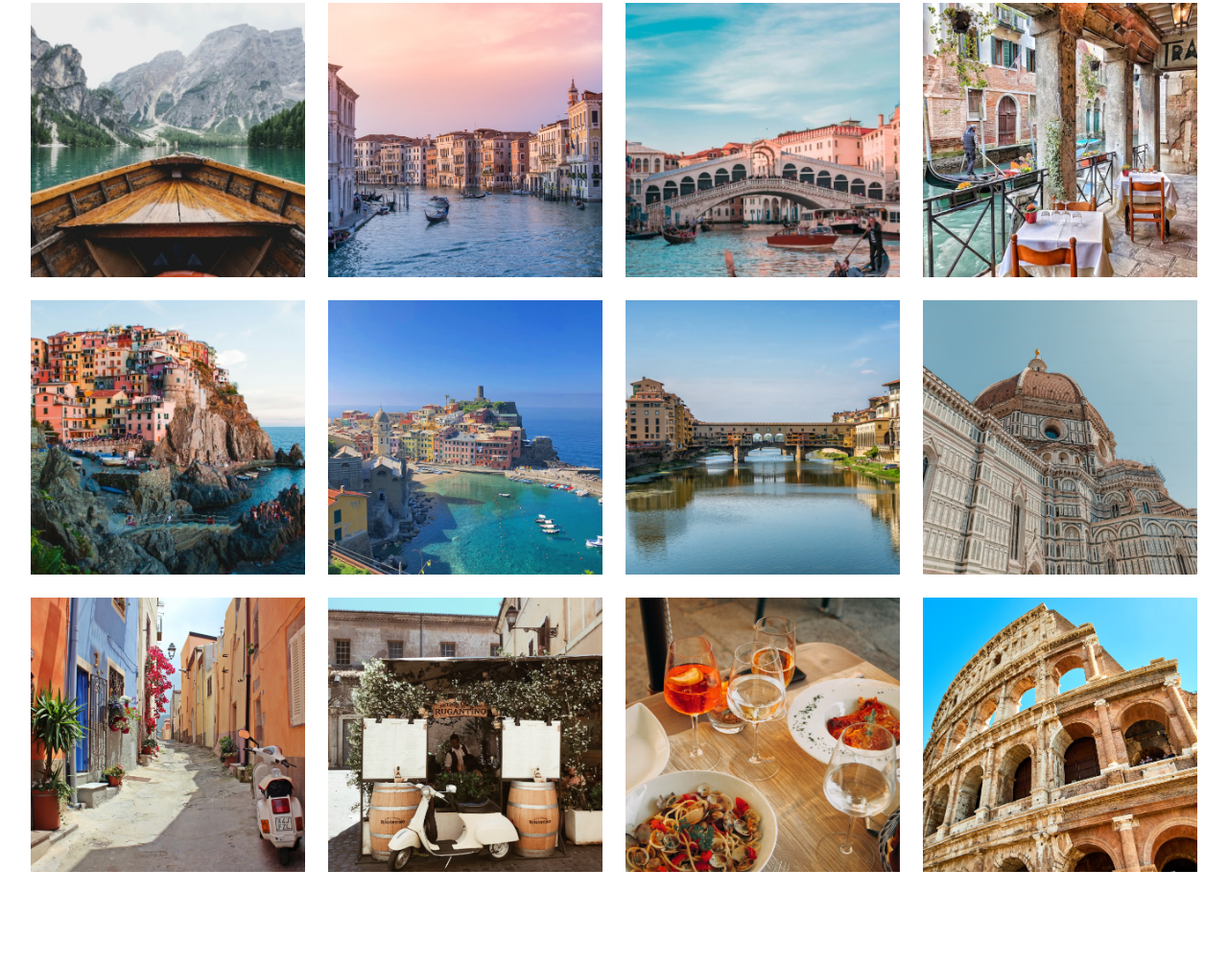
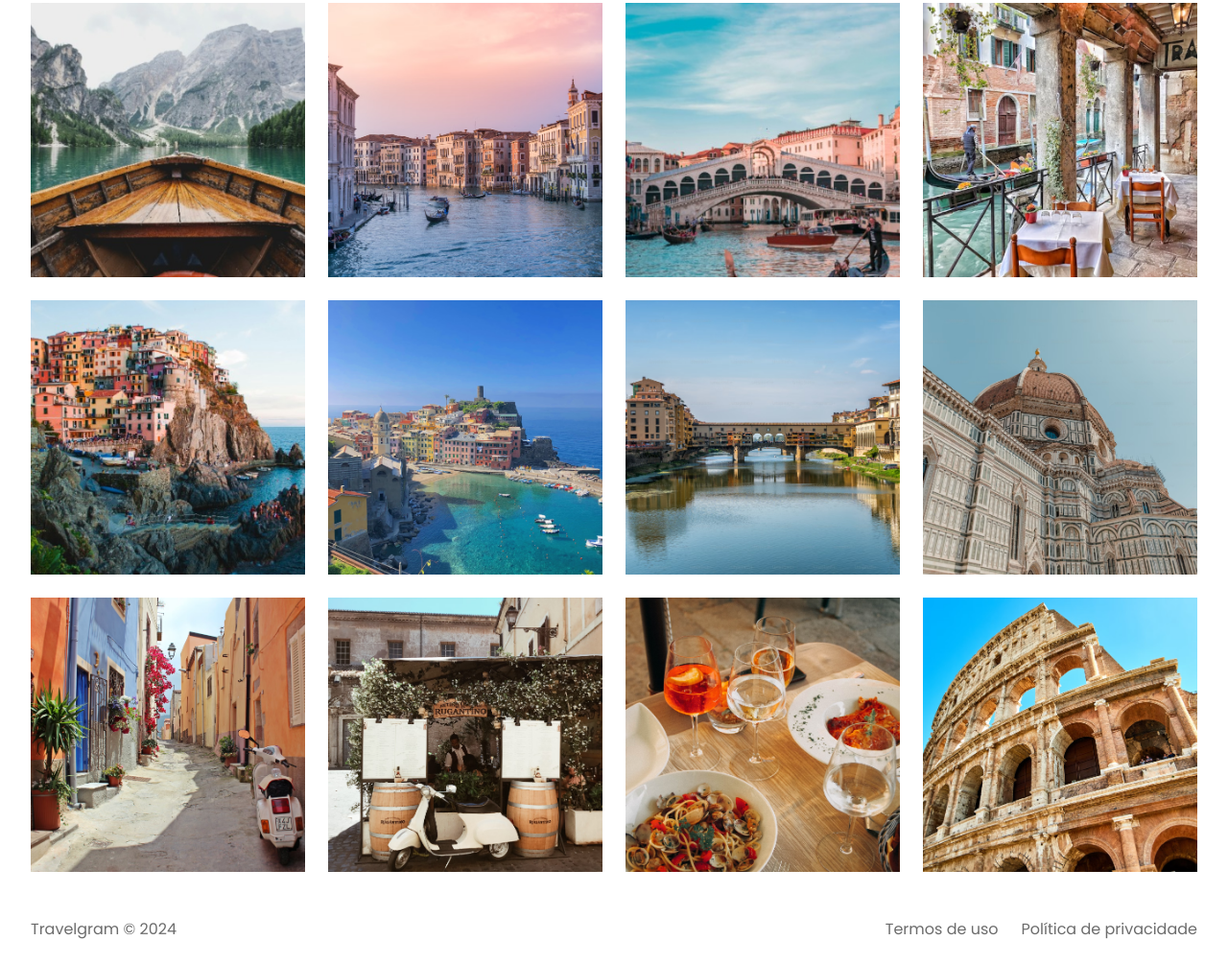
Before and after one commit to artfrc/Projeto-Travelgram, a plain HTML site: page index.html in a window 1280 px wide. Shown: the part 364-1369 px from the top of the page at 96% size. Before the commit the page ends 1297 px from the top, so only its background shows below. Drawn offline with Linux system fonts and the light colour scheme.

Commit message:
footer ok

```diff
--- a/index.html
+++ b/index.html
@@ -82,5 +82,19 @@
     <img src="assets/images/Image 12.png" alt="...">
   </main>
 
+  <footer class="container">
+    <span>
+      Travelgram &copy; 2024
+    </span>
+
+    <span>
+      Termos de uso
+    </span>
+
+    <span>
+      Política de privacidade
+    </span>
+  </footer>
+
 </body>
 </html>
--- /dev/null
+++ b/styles/footer.css
@@ -0,0 +1,9 @@
+footer {
+  display: flex;
+  gap: 24px;
+  padding-block: 24px;
+}
+
+footer span:nth-child(1) {
+  margin-right: auto;
+}
--- a/styles/index.css
+++ b/styles/index.css
@@ -2,3 +2,4 @@
 @import url(nav.css);
 @import url(header.css);
 @import url(main.css);
+@import url(footer.css);
```
